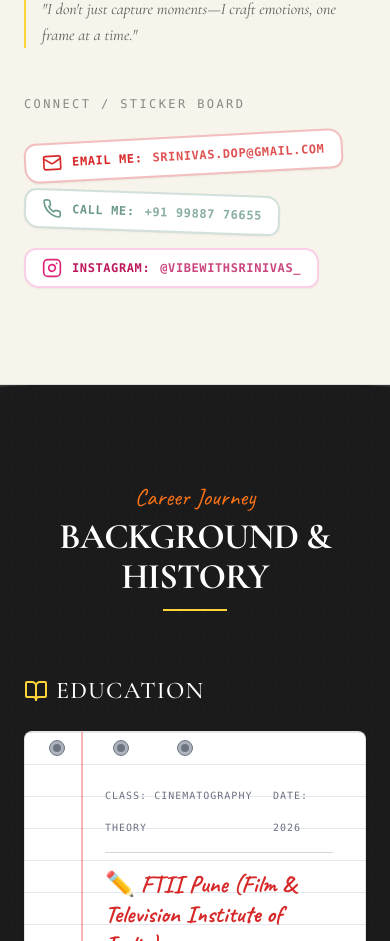
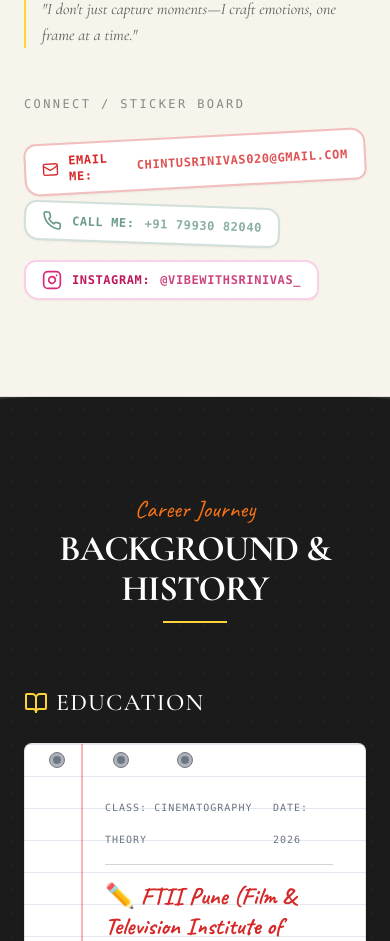
Before and after one commit to thehyperboy/cinematographer-portfolio, a React (Vite) app: page / in a window 390 px wide. Shown: the part 1896-2837 px from the top of the page. Built offline with nearby package versions, Linux system fonts and the light colour scheme.

Commit message:
Update email and phone details for Srinivas

```diff
--- a/src/components/About.jsx
+++ b/src/components/About.jsx
@@ -7,20 +7,20 @@ const About = () => {
     {
       id: 'email',
       label: 'Email Me',
-      value: 'srinivas.dop@gmail.com',
+      value: 'chintusrinivas020@gmail.com',
       icon: <Mail className="w-5 h-5 text-film-red" />,
       color: 'bg-red-50 border-film-red/30 text-film-red',
       rotation: '-rotate-3',
-      href: 'mailto:srinivas.dop@gmail.com'
+      href: 'mailto:chintusrinivas020@gmail.com'
     },
     {
       id: 'phone',
       label: 'Call Me',
-      value: '+91 99887 76655',
+      value: '+91 79930 82040',
       icon: <Phone className="w-5 h-5 text-film-green" />,
       color: 'bg-emerald-50 border-film-green/30 text-film-green',
       rotation: 'rotate-2',
-      href: 'tel:+919988776655'
+      href: 'tel:+917993082040'
     },
     {
       id: 'instagram',
--- a/src/components/Footer.jsx
+++ b/src/components/Footer.jsx
@@ -48,7 +48,7 @@ const Footer = () => {
 
           <div className="flex flex-col sm:flex-row justify-center items-center gap-6">
             <a
-              href="mailto:srinivas.dop@gmail.com?subject=Book%20a%20Shoot"
+              href="mailto:chintusrinivas020@gmail.com?subject=Book%20a%20Shoot"
               className="inline-flex items-center gap-2 px-8 py-3.5 bg-kodak text-charcoal font-mono text-xs uppercase tracking-widest font-black rounded hover:bg-[#FFD43B]/80 shadow-lg transform hover:-translate-y-0.5 transition-all"
               id="cta-book"
             >
@@ -57,7 +57,7 @@ const Footer = () => {
             </a>
 
             <a
-              href="mailto:srinivas.dop@gmail.com?subject=Collaboration%20Inquiry"
+              href="mailto:chintusrinivas020@gmail.com?subject=Collaboration%20Inquiry"
               className="inline-flex items-center gap-2 px-8 py-3.5 bg-transparent border-2 border-white/30 text-white font-mono text-xs uppercase tracking-widest font-black rounded hover:border-white hover:bg-white/5 transition-all"
               id="cta-collab"
             >
```
